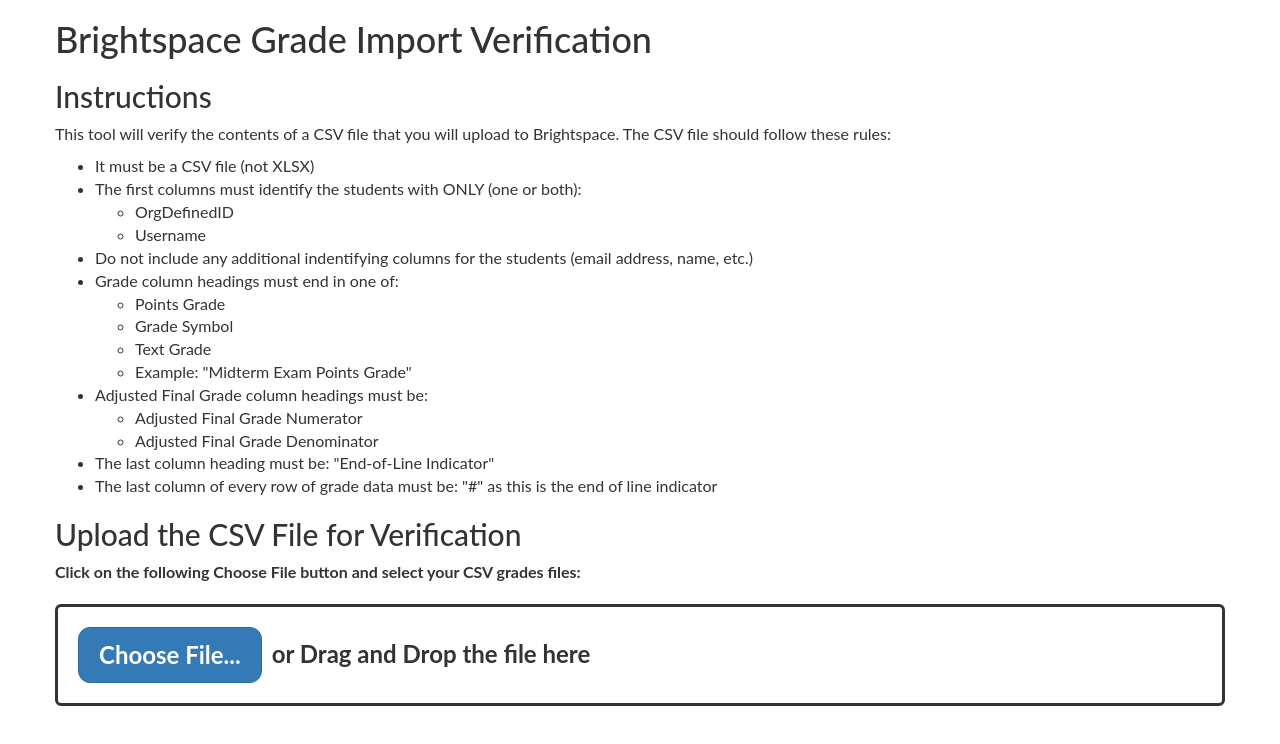
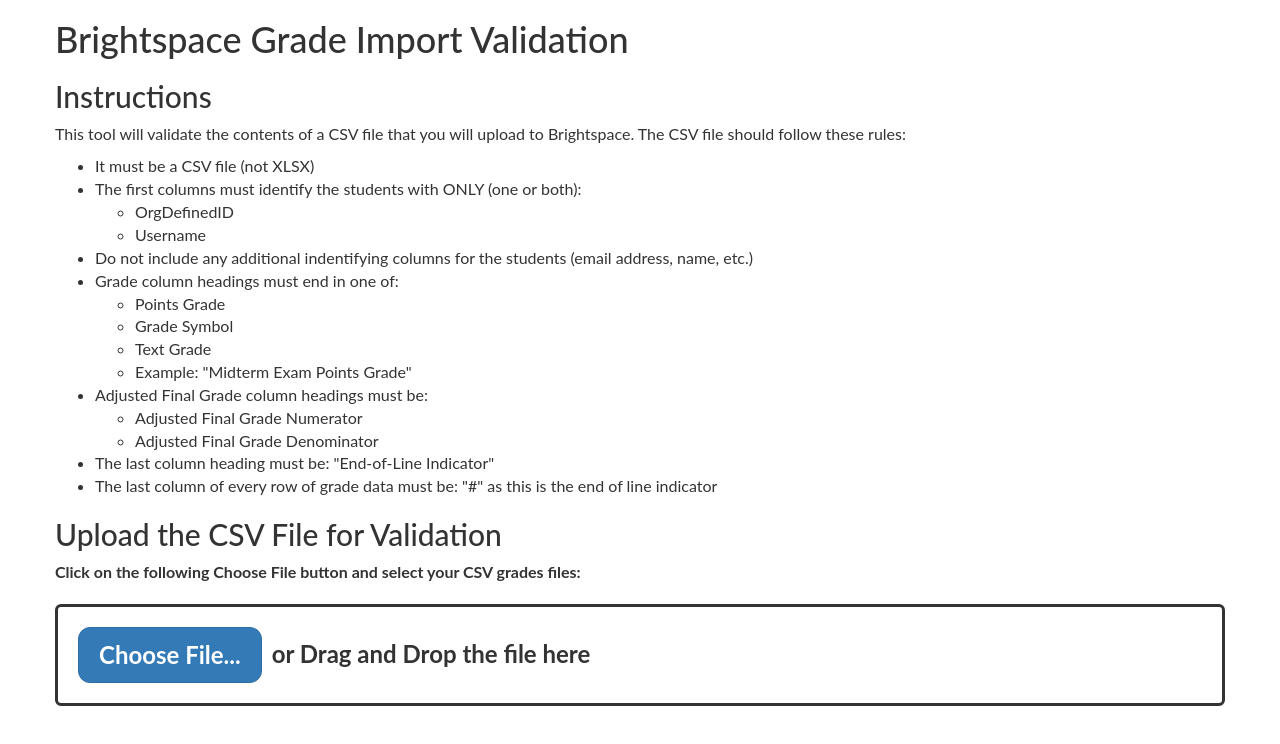
Before and after one commit to mattdig/brightspace-grade-import-validation, a plain HTML site: page index.html in a window 1280 px wide. Drawn offline with Linux system fonts and the light colour scheme; a web font is replaced by a local one.

Commit message:
text changes

```diff
--- a/index.html
+++ b/index.html
@@ -2,7 +2,7 @@
 <html lang="en">
 <head>
 <meta charset="utf-8">
-<title>Verify Grades CSV</title>
+<title>validate Grades CSV</title>
 <link rel="stylesheet" href="css/bootstrap.3.3.6.min.css" />
 <link rel="stylesheet" href="css/fontawesome.all.css" />
 <link rel="stylesheet" href="css/brightspace.css" />
@@ -17,10 +17,10 @@
 		<main>
             <div class="row">
                 <div class="col-xs-12">
-                    <h1>Brightspace Grade Import Verification</h1>
+                    <h1>Brightspace Grade Import Validation</h1>
                     <div id="instructions">
                         <h2>Instructions</h2>
-                        <p>This tool will verify the contents of a CSV file that you will upload to Brightspace. The CSV file should follow these rules:</p>
+                        <p>This tool will validate the contents of a CSV file that you will upload to Brightspace. The CSV file should follow these rules:</p>
                         <ul>
                             <li>It must be a CSV file (not XLSX)</li>
                             <li>The first columns must identify the students with ONLY (one or both): <ul><li>OrgDefinedID</li><li>Username</li></ul></li>
@@ -30,7 +30,7 @@
                             <li>The last column heading must be: "End-of-Line Indicator"</li>
                             <li>The last column of every row of grade data must be: "#" as this is the end of line indicator</li>
                         </ul>
-                        <h2>Upload the CSV File for Verification</h2>
+                        <h2>Upload the CSV File for Validation</h2>
                         <label for="inputfile__button">
                             <p>Click on the following <strong>Choose File</strong> button and select your CSV grades files: </p>
                             <p id="file_upload">
```
